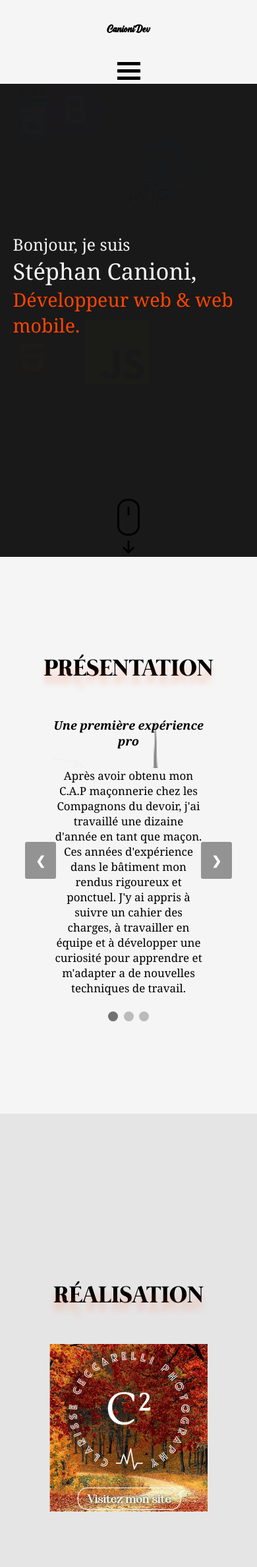
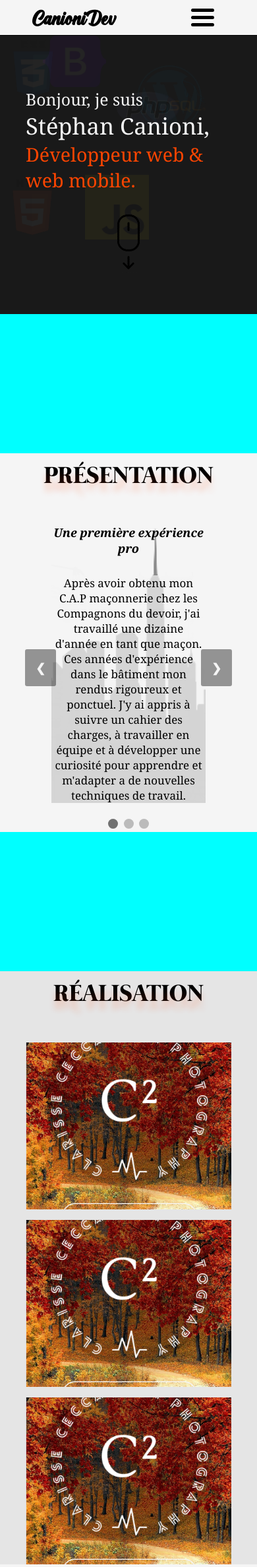
Before and after one commit to Canioni-S/Portfolio2023, a PHP site: page / in a window 390 px wide. Shown: the top 2375 px of the page at 66% size. Run offline with PHP 8.4, Linux system fonts and the light colour scheme.

Commit message:
start to tructure in mobile first

```diff
--- a/index.php
+++ b/index.php
@@ -33,43 +33,43 @@ if (!empty($_POST)) {
 <body>
     <div id="top"></div>
     <!-- NAVBAR -->
-    <nav id="navBar" class="burger">
-        <div id="brandContainer" class="flexCenter">
+    <nav id="navBar">
+        <div id="brandContainer" class="flexAround">
             <a href="#top">
                 <h1 id="brandName">CanioniDev</h1>
             </a>
+            <a href="javascript:void(0);" class="navBarIconBurger" onclick="Burgerfunction(this)">
+                <div class="bar1"></div>
+                <div class="bar2"></div>
+                <div class="bar3"></div>
+            </a>
         </div>
-        <div id="linksContainer" class="flexCenter">
-            <a href="#presentationSection" class="navLink flexCenter">
+        <div id="linksContainer" class="navBarBurger">
+            <a href="#presentationSectionAnchor" class="navLink flexCenter">
                 <p class="textLink">présentation</p>
-                <img src="../Assest/NavbarImg/presentationLinkImg.webp" alt="" class="navLinkImg">
-                <div class="navHoverEffect"></div>
+                <img src="../Assest/NavbarImg/presentationLinkImg.webp" alt="Photo de présentation, deux hommes se serrent la main" class="navLinkImg">
+                <!-- <div class="navHoverEffect"></div> -->
             </a>
-            <a href="#workSection" class="navLink flexCenter" id="workLink">
+            <a href="#workSectionAnchor" class="navLink flexCenter" id="workLink">
                 <p class="textLink">réalisation</p>
-                <img src="../Assest/NavbarImg/workLinkImg.webp" alt="" class="navLinkImg">
-                <div class="navHoverEffect"></div>
+                <img src="../Assest/NavbarImg/workLinkImg.webp" alt="Photo mettant en scène un homme de dos travaillant dans le codage informatique sur un ordinateur" class="navLinkImg">
+                <!-- <div class="navHoverEffect"></div> -->
             </a>
             <a href="#contactSection" class="navLink flexCenter" id="contactLink">
                 <p class="textLink">contact</p>
-                <img src="../Assest/NavbarImg/contactLinkImg.webp" alt="" class="navLinkImg">
-                <div class="navHoverEffect"></div>
+                <img src="../Assest/NavbarImg/contactLinkImg.webp" alt="Photo d'un homme tennant un téléphone affichant un contact" class="navLinkImg">
+                <!-- <div class="navHoverEffect"></div> -->
             </a>
             <a href="/Assest/New CV.pdf" class="navLink flexCenter" id="cvLink" download="Canioni-Stéphan-CV" onclick="return confirm('Confirm download Canioni-Stéphan-CV?');">
                 <p class="textLink">télécharger cv</p>
-                <img src="../Assest/NavbarImg/cvLinkImg.webp" alt="" class="navLinkImg">
-                <div class="navHoverEffect"></div>
+                <img src="../Assest/NavbarImg/cvLinkImg.webp" alt="Photo d'un curriculum vitae en papier sur une table" class="navLinkImg">
+                <!-- <div class="navHoverEffect"></div> -->
             </a>
         </div>
-        <a href="javascript:void(0);" class="navBarIconBurger" onclick="navBarBurger()">
-            <div class="bar1"></div>
-            <div class="bar2"></div>
-            <div class="bar3"></div>
-        </a>
     </nav>
 
     <!-- HOME SECTION -->
-    <section id="homeSection" class="sectionContainer flexCenter">
+    <section id="homeSection">
         <!-- ANIMATED LOGO BACKGROUND -->
         <div class="homeBackground">
             <div id="logoHtml" class="logoContainer">
@@ -116,9 +116,9 @@ if (!empty($_POST)) {
             <img id="scrollImg" src="../Assest/HomeSectionImg/scrollDownImg.png" alt="">
         </div>
     </section>
-
     <!-- PRESENTATION SECTION -->
-    <section id="presentationSection" class="sectionContainer flexCenter">
+    <div id="presentationSectionAnchor"></div>
+    <section id="presentationSection" class="flexCenter">
         <div class="mirrorContainer">
             <h2 id="mirroredPresentation" class="mirroredTitle">présentation</h2>
         </div>
@@ -189,7 +189,8 @@ if (!empty($_POST)) {
     </section>
 
     <!-- WORK SECTION -->
-    <section id="workSection" class="sectionContainer flexCenter">
+    <div id="workSectionAnchor"></div>
+    <section id="workSection" class="flexCenter">
         <div class="mirrorContainer">
             <h2 id="mirroredWork" class="mirroredTitle">réalisation</h2>
         </div>
@@ -209,35 +210,41 @@ if (!empty($_POST)) {
                     </div>
                 </div>
             </div>
-            <!-- <div class="flipCard">
+            <div class="flipCard">
                 <div class="flipCardInner">
                     <div class="flipCardFront">
-                        <img class="workLinkImg" src="../Assest/NavbarImg/presentationLinkImg.webp" alt="">
+                        <img class="workLinkImg" src="../Assest/flipCardImg/c2cImg.png" alt="">
                     </div>
                     <div class="flipCardBack">
-                        <p>Description de site</p>
-                        <p>technologies utilisées</p>
-                        <a href="" class="btnVisitSite">Click to visit the site</a>
+                        <p>Description du site :<br><br> Galerie d'exposition pour une photographe comportant plusieurs
+                            collections composées de photos. Le site comprend également une partie admin accessible
+                            pour la / les personnes autorisées permettant de créer, modifier ou supprimer les galeries,
+                            collections et leurs contenus.</p>
+                        <p>technologies utilisées :<br><br> HTML / CSS / JS / PHP / MySQL</p>
+                        <a href="https://c2capture.fr/" target="_blank" class="btnVisitSite">Click to visit the site</a>
                     </div>
                 </div>
             </div>
             <div class="flipCard">
                 <div class="flipCardInner">
                     <div class="flipCardFront">
-                        <img class="workLinkImg" src="../Assest/NavbarImg/presentationLinkImg.webp" alt="">
+                        <img class="workLinkImg" src="../Assest/flipCardImg/c2cImg.png" alt="">
                     </div>
                     <div class="flipCardBack">
-                        <p>Description de site</p>
-                        <p>technologies utilisées</p>
-                        <a href="" class="btnVisitSite">Click to visit the site</a>
+                        <p>Description du site :<br><br> Galerie d'exposition pour une photographe comportant plusieurs
+                            collections composées de photos. Le site comprend également une partie admin accessible
+                            pour la / les personnes autorisées permettant de créer, modifier ou supprimer les galeries,
+                            collections et leurs contenus.</p>
+                        <p>technologies utilisées :<br><br> HTML / CSS / JS / PHP / MySQL</p>
+                        <a href="https://c2capture.fr/" target="_blank" class="btnVisitSite">Click to visit the site</a>
                     </div>
                 </div>
             </div>
-        </div> -->
+        </div>
     </section>
 
     <!-- CONTACT SECTION -->
-    <section id="contactSection" class="sectionContainer flexCenter">
+    <section id="contactSection" class="flexCenter">
         <div class="mirrorContainer">
             <h2 id="mirroredContact" class="mirroredTitle">contact</h2>
         </div>
@@ -268,7 +275,7 @@ if (!empty($_POST)) {
 
     </section>
 
-    <footer>
+    <!-- <footer>
         <div class="footerContainer flexAround">
             <div id="contactEmail" class="footerLink">
                 <img src="../Assest/ContactIcons/002-email.png" alt="">
@@ -287,7 +294,7 @@ if (!empty($_POST)) {
                 <a class="footerText" href="https://github.com/Canioni-S" target="_blank">Mon GitHub</a>
             </div>
         </div>
-    </footer>
+    </footer> -->
     <script src="../script.js"></script>
 </body>
 
--- a/style.css
+++ b/style.css
@@ -17,12 +17,6 @@
 html {
     scroll-behavior: smooth;
     font-family: Georgia, 'Times New Roman', Times, serif;
-}
-
-.sectionContainer {
-    position: relative;
-    flex-direction: column;
-    width: 100%;
 }
 
 .flexCenter {
@@ -79,65 +73,106 @@ a {
     content: "Contact";
 }
 
-/* NAVBAR STYLE */
-.burger {
+/* ADD ANCHOR AND SPACE FOR NAVBAR ON TOP OF EACH SECTION */
+#workSectionAnchor, #presentationSectionAnchor{
+    height: 25vh;
+    background-color: aqua;
+}
+
+/* NAVBAR */
+#navBar {
+    position: sticky;
+    top: 0px;
     display: flex;
     align-items: center;
-    justify-content: center;
-    position: sticky;
-    top: 0px;
-    width: 100%;
-    height: 15vh;
-    transition: 0.4s;
+    flex-direction: column;
     z-index: 60;
+    background-color: whitesmoke;
+    border-bottom: 1.5px solid black;
     overflow: hidden;
-    background-color: whitesmoke;
 }
 
-/* BRAND NAME STYLE MODIF */
+/* BRAND NAME AND BURGER ICON */
 #brandContainer {
-    width: 20%;
+    width: 100%;
     height: 100%;
     font-family: "Cake";
     background-color: whitesmoke;
 }
 
 #brandName {
-    font-size: 5vw;
+    padding: .2em 0em;
+    font-size: calc(30px + 2vw);
     color: black;
+}
+
+.navBarIconBurger {
+    padding: 0 1em;
+}
+
+.bar1, .bar2, .bar3 {
+    width: 35px;
+    height: 5px;
+    border-radius: 10px;
+    background-color: black;
+    margin: 6px 0;
     transition: 0.4s;
 }
 
-/* RIGHT PART OF THE NAVBAR */
-#linksContainer {
+.change .bar1 {
+    transform: rotate(-45deg) translate(-9px, 6px);
+    background-color: rgba(255, 68, 0, 0.6);
+    box-shadow: 0 0 5px 0 rgba(255, 68, 0, 0.6);
+}
+
+.change .bar2 {
+    opacity: 0;
+}
+
+.change .bar3 {
+    transform: rotate(45deg) translate(-8px, -8px);
+    background-color: rgba(255, 68, 0, 0.6);
+    box-shadow: 0 0 5px 0 rgba(255, 68, 0, 0.6);
+}
+
+/* LINKS OF THE NAVBAR */
+.navBarBurger {
+    display: none;
+}
+
+.navBarBurger.responsive {
+    display: flex;
+    align-items: center;
+    justify-content: center;
     position: relative;
-    width: 80%;
-    height: 100%;
+    flex-direction: column;
+    width: 100%;
+    overflow: hidden;
     background-color: rgb(24, 24, 24);
 }
 
 .navLink {
-    width: 25%;
-    height: 100%;
+    width: 100%;
+    height: 35px;
+}
+
+.textLink {
     font-family: "Mermaid";
-    font-size: calc(15px + 0.5vw);
-    font-weight: 600;
+    font-size: calc(20px + 0.5vw);
+    font-weight: 500;
     text-transform: uppercase;
     color: whitesmoke;
+    position: absolute;
+    z-index: 70;
 }
-
 
 .navLinkImg {
     width: 100%;
     height: 100%;
     object-fit: cover;
-    opacity: 0.2;
+    opacity: 0.4;
 }
 
-.textLink {
-    position: absolute;
-    z-index: 70;
-}
 
 .navHoverEffect {
     position: absolute;
@@ -156,41 +191,83 @@ a {
     color: white;
 }
 
-/* NAVBAR MENU BURGER ICON AND ANIM */
-.navBarIconBurger {
-    display: none;
-    background-color: whitesmoke;
-}
-
-.bar1, .bar2, .bar3 {
-    width: 35px;
-    height: 5px;
-    background-color: black;
-    margin: 6px 0;
-    transition: 0.4s;
-}
-
-.change .bar1 {
-    transform: rotate(-45deg) translate(-9px, 6px);
-    background-color: var(--main-darkGreen-color);
-    box-shadow: 0 0 5px 0 var(--main-darkGreen-color);
-}
-
-.change .bar2 {
-    opacity: 0;
-}
-
-.change .bar3 {
-    transform: rotate(45deg) translate(-8px, -8px);
-    background-color: var(--main-darkGreen-color);
-    box-shadow: 0 0 5px 0 var(--main-darkGreen-color);
-}
-
 /* HOME SECTION  */
 #homeSection {
     position: relative;
-    height: 85vh;
-    transition: 0.4s;
+    display: flex;
+    align-items: center;
+    justify-content: center;
+    flex-direction: column;
+    width: 100%;
+    min-height: 50vh;
+}
+
+/* FRONT */
+#homeFrontContainer {
+    width: 100%;
+    height: 100%;
+    padding: 1em 0;
+    z-index: 50;
+}
+
+.homeFrontText {
+    width: 80%;
+}
+
+#homeImgContainer {
+    display: none;
+    width: 50%;
+}
+
+#homeFrontImg {
+    width: 100%;
+}
+
+#lineOne {
+    font-size: calc(15px + 2.5vw);
+    color: whitesmoke;
+}
+
+#lineTwo {
+    font-size: calc(15px + 5vw);
+    color: whitesmoke;
+}
+
+#lineThree {
+    font-size: calc(15px + 3.5vw);
+    color: orangered;
+}
+
+#scrollImg {
+    position: relative;
+    top: -10px;
+    animation: scrollAnim 5s infinite ease-in-out;
+}
+
+@keyframes scrollAnim {
+    0% {
+        top: -10px;
+    }
+
+    10% {
+        top: 10px;
+    }
+
+    20% {
+        top: -10px;
+    }
+
+    30% {
+        top: 10px;
+    }
+
+    40% {
+        top: -10px;
+    }
+
+    100% {
+        top: -10px;
+    }
 }
 
 /* BACKGROUND CREATION AND ANIMATION */
@@ -209,11 +286,11 @@ a {
     overflow: hidden;
 }
 
+/* ANIMATION'S KEYFRAME LOGO BACKGROUND */
+
 #logoHtml {
     animation: animHtml 60s infinite ease;
 }
-
-/* ANIMATION'S KEYFRAME LOGO BACKGROUND */
 
 @keyframes animHtml {
     0% {
@@ -989,92 +1066,26 @@ a {
 }
 
 .homeBackgroundImg {
-    opacity: 1%;
+    opacity: 5%;
     width: 25vw;
-}
-
-/* HOME FRONT SECTION STYLE */
-#homeFrontContainer {
-    width: 90%;
-    height: 90vh;
-    z-index: 50;
-}
-
-.homeFrontText {
-    width: 50%;
-}
-
-#homeImgContainer {
-    width: 50%;
-}
-
-#homeFrontImg {
-    width: 100%;
-}
-
-#lineOne {
-    font-size: calc(15px + 2.5vw);
-    color: whitesmoke;
-}
-
-#lineTwo {
-    font-size: calc(15px + 5vw);
-    color: whitesmoke;
-}
-
-#lineThree {
-    font-size: calc(15px + 3.5vw);
-    color: orangered;
-}
-
-#scrollImg {
-    position: relative;
-    top: -10px;
-    animation: scrollAnim 5s infinite ease-in-out;
-}
-
-@keyframes scrollAnim {
-    0% {
-        top: -10px;
-    }
-
-    10% {
-        top: 10px;
-    }
-
-    20% {
-        top: -10px;
-    }
-
-    30% {
-        top: 10px;
-    }
-
-    40% {
-        top: -10px;
-    }
-
-    100% {
-        top: -10px;
-    }
 }
 
 /* PRESENTATION SECTION */
 
 #presentationSection {
+    position: relative;
+    flex-direction: column;
     background-color: whitesmoke;
-    min-height: 100vh;
-    /* height: 100vh; */
+    /* min-height: 100vh; */
+    width: 100%;
 }
 
-/* Slideshow container */
 .slideshowContainer {
     position: relative;
     width: 60%;
     min-height: 50vh;
 }
 
-/* Hide the images by default */
 .mySlides {
     display: none;
     width: 100%;
@@ -1165,17 +1176,16 @@ a {
     bottom: 0;
     text-align: center;
     color: black;
-    background-color: whitesmoke;
+    background-color: rgba(245, 245, 245, 0.7);
 }
 
-/* Next & previous buttons */
 .prev, .next {
     cursor: pointer;
     position: absolute;
     top: 50%;
     margin-top: -22px;
     padding: 16px;
-    color: white;
+    color: whitesmoke;
     font-weight: bold;
     font-size: 18px;
     transition: 0.6s ease;
@@ -1188,18 +1198,15 @@ a {
     left: -40px;
 }
 
-/* Position the "next button" to the right */
 .next {
     right: -40px;
     border-radius: 3px;
 }
 
-/* On hover, add a black background color with a little bit see-through */
 .prev:hover, .next:hover {
     background-color: rgba(0, 0, 0, 0.8);
 }
 
-/* The dots/bullets/indicators */
 .dot {
     cursor: pointer;
     height: 15px;
@@ -1215,7 +1222,6 @@ a {
     background-color: #717171;
 }
 
-/* Fading animation */
 .fade {
     animation-name: fade;
     animation-duration: 1.5s;
@@ -1234,20 +1240,22 @@ a {
 /* WORK SECTION */
 
 #workSection {
-    min-height: 100vh;
+    position: relative;
+    flex-direction: column;
+    width: 100%;
+    min-height: 80vh;
     background-color: rgba(0, 0, 0, 0.1);
 }
 
 .flipCardsContainer {
     flex-wrap: wrap;
-    width: 90%;
+    width: 100%;
     gap: 1em;
 }
 
 .flipCard {
     background-color: transparent;
-    width: 25%;
-    min-width: 15em;
+    width: 80%;
     height: 30vh;
     perspective: 1000px;
 }
@@ -1270,7 +1278,6 @@ a {
     width: 100%;
     height: 100%;
     -webkit-backface-visibility: hidden;
-    /* Safari */
     backface-visibility: hidden;
 }
 
@@ -1285,6 +1292,7 @@ a {
 }
 
 .flipCardBack p {
+    font-size: calc(12px + .5vw);
     margin: 0.5em;
 }
 
@@ -1297,12 +1305,15 @@ a {
 /* CONTACT SECTION */
 
 #contactSection {
-    min-height: 90vh;
+    min-height: 92vh;
     background-color: whitesmoke;
+    position: relative;
+    flex-direction: column;
+    width: 100%;
 }
 
 #formContainer {
-    width: 60%;
+    width: 90%;
 }
 
 .form {
@@ -1310,7 +1321,7 @@ a {
     flex-direction: column;
     padding: 0.5em;
     gap: 1em;
-    width: 50%;
+    width: 90%;
 }
 
 #formTitle {
@@ -1386,7 +1397,7 @@ a {
     font-size: calc(15px + .5vw);
 }
 
-@media only screen and (max-width: 1000px) {
+/* @media only screen and (max-width: 1000px) {
     #brandContainer{
         width: 100%;
     }
@@ -1400,30 +1411,6 @@ a {
     .navBarIconBurger {
         display: block;
     }
-
-
-
-    .burger.responsive {
-        position: sticky;
-    }
-
-    /* .burger.responsive a.icon {
-        position: absolute;
-        right: 0;
-        top: 0;
-    } */
-
-    .burger.responsive #linksContainer .navLink {
-        display: block;
-    }
-    /* .burger.responsive a {
-        float: none;
-        display: block;
-        text-align: left;
-    } */
-
-
-
 
     .homeFrontText {
         width: 100%;
@@ -1444,4 +1431,4 @@ a {
     .footerContainer {
         flex-direction: column;
     }
-}
+} */
```
Also changed, not shown: script.js (+22 -16 lines).
